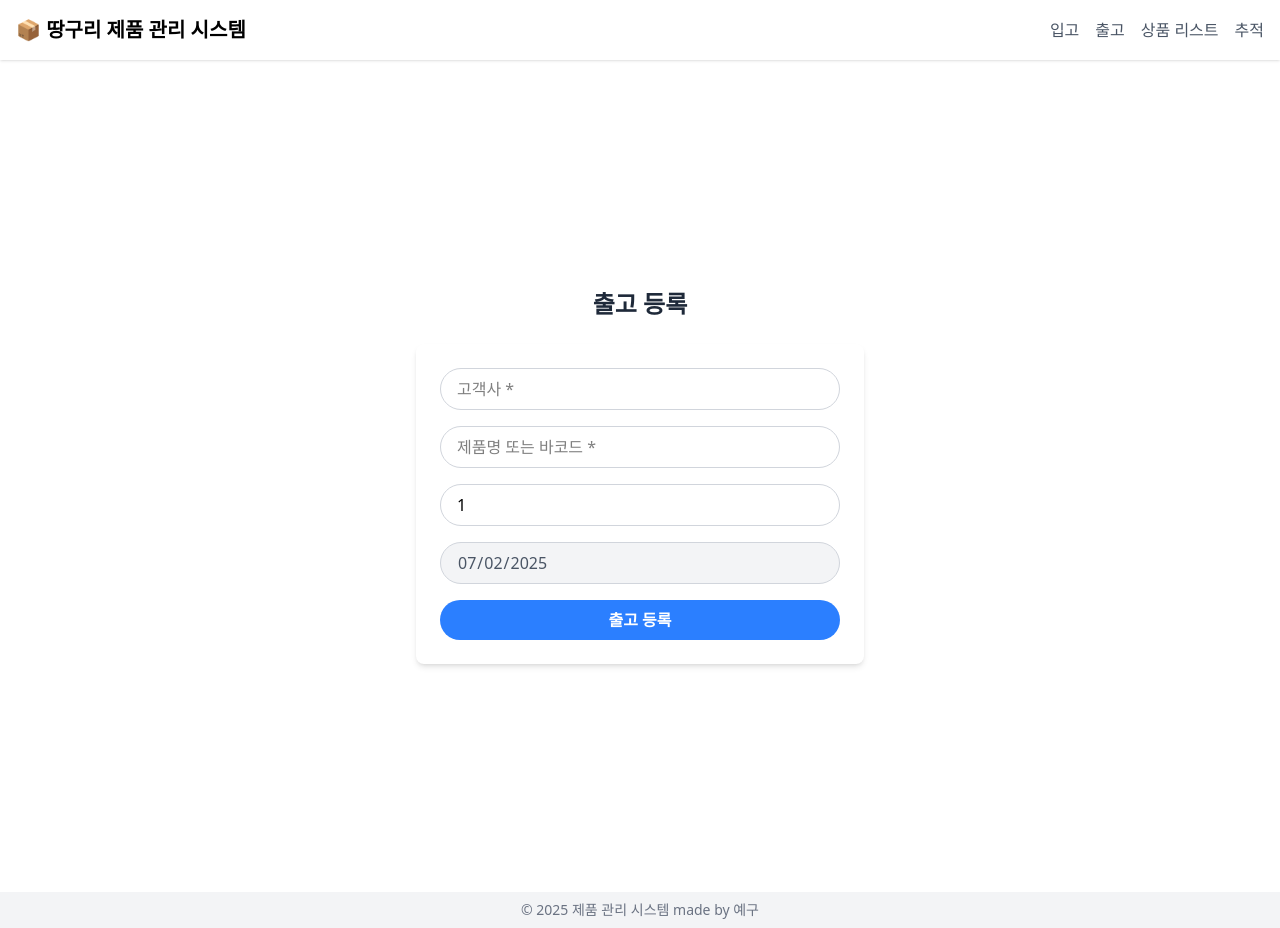
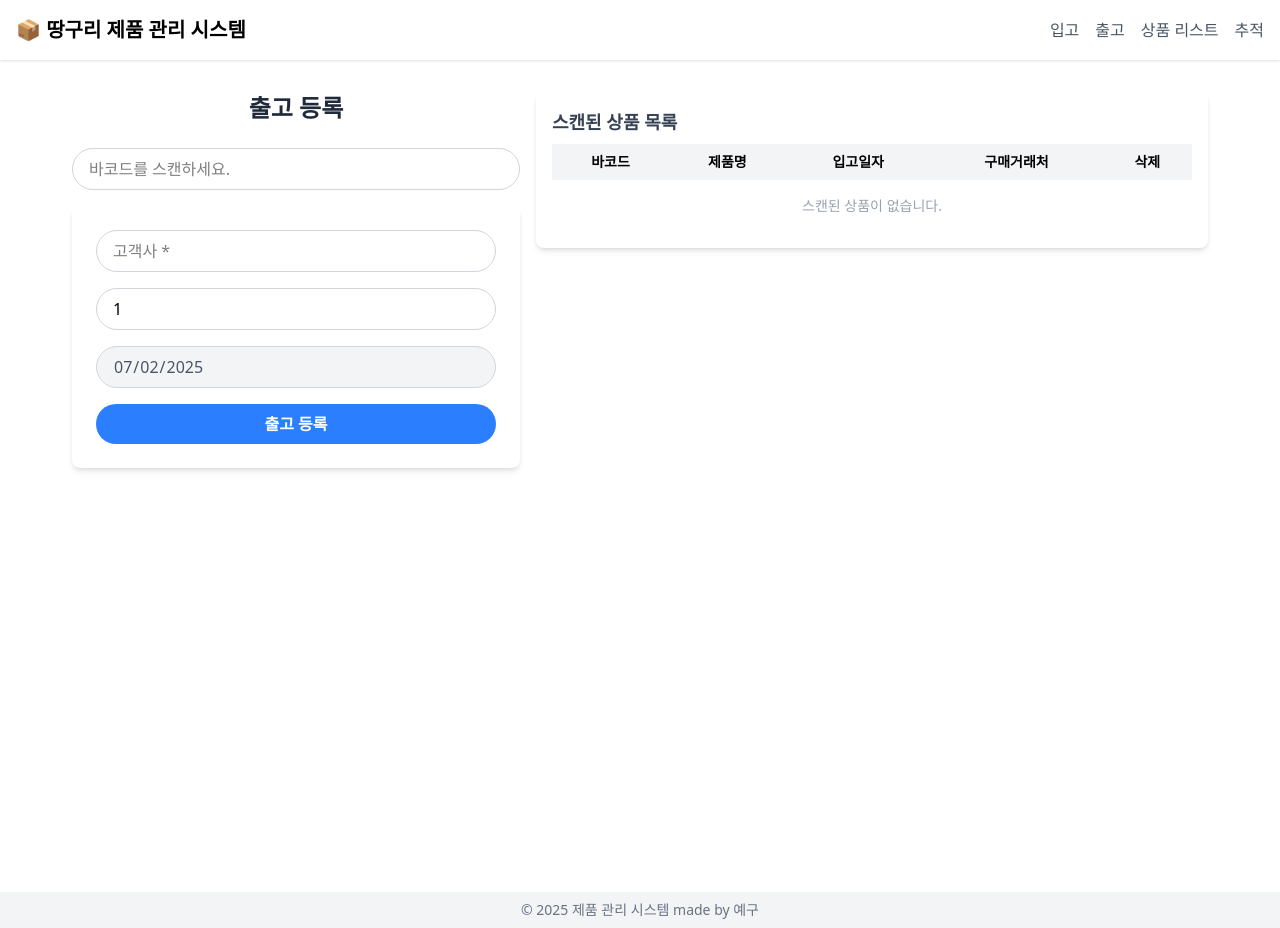
Before and after one commit to yaejin9503/WMS-SSE, a Next.js app: page /outbound in a window 1280 px wide. Built offline with nearby package versions, Linux system fonts and the light colour scheme.

Commit message:
feat:출고 상품리스트 보여주기 기능 추가

```diff
--- a/app/api/shipments/register/route.ts
+++ b/app/api/shipments/register/route.ts
@@ -5,22 +5,29 @@ import { supabase } from "@/lib/supabaseClient";
 export async function POST(req: NextRequest) {
   try {
     const body = await req.json();
-    const { product_id, quantity, customer } = body;
+    const { customer, items } = body;
 
-    const { data, error } = await supabase
-      .from("shipments")
-      .insert([{ product_id, quantity, customer }])
-      .single();
+    if (!customer || !items || !Array.isArray(items) || items.length === 0) {
+      return NextResponse.json({ error: "필수 데이터 누락" }, { status: 400 });
+    }
+
+    const insertData = items.map((item: any) => ({
+      product_id: item.product_id,
+      quantity: item.quantity || 1,
+      customer,
+      shipment_date: new Date().toISOString().split("T")[0],
+    }));
+
+    const { data, error } = await supabase.from("shipments").insert(insertData);
 
     if (error) {
-      return NextResponse.json({ error: error.message }, { status: 400 });
+      console.error("Supabase insert error:", error.message);
+      return NextResponse.json({ error: error.message }, { status: 500 });
     }
 
-    return NextResponse.json(data, { status: 200 });
+    return NextResponse.json({ success: true, data });
   } catch (err: any) {
-    return NextResponse.json(
-      { error: err.message || "Internal Server Error" },
-      { status: 500 }
-    );
+    console.error("API error:", err.message);
+    return NextResponse.json({ error: "서버 오류" }, { status: 500 });
   }
 }
--- a/package.json
+++ b/package.json
@@ -10,6 +10,7 @@
   },
   "dependencies": {
     "@supabase/supabase-js": "^2.50.2",
+    "framer-motion": "^12.22.0",
     "next": "15.3.4",
     "react": "^19.0.0",
     "react-dom": "^19.0.0",
--- a/src/components/ProductOutboundForm.tsx
+++ b/src/components/ProductOutboundForm.tsx
@@ -2,34 +2,37 @@
 "use client";
 
 import { useState } from "react";
+import { motion, AnimatePresence } from "framer-motion";
+
+interface ScannedProduct {
+  id: string;
+  barcode: string;
+  name: string;
+  arrival_date: string;
+  supplier: string;
+}
 
 export default function ProductOutboundForm() {
   const today = new Date().toISOString().split("T")[0];
 
+  const [barcode, setBarcode] = useState("");
+  // const [productName, setProductName] = useState("");
+  const [quantity, setQuantity] = useState(1);
   const [customer, setCustomer] = useState("");
-  const [barcode, setBarcode] = useState("");
-  const [quantity, setQuantity] = useState(1);
   const [loading, setLoading] = useState(false);
+  const [scannedProducts, setScannedProducts] = useState<ScannedProduct[]>([]);
 
-  const handleSubmit = async (e: React.FormEvent) => {
-    e.preventDefault();
+  const fetchProduct = async (barcode: string) => {
+    if (!barcode) return;
 
-    if (!customer) {
-      alert("고객사는 필수입니다.");
-      return;
-    }
-    if (!barcode) {
-      alert("바코드는 필수입니다.");
-      return;
-    }
-    if (quantity < 1) {
-      alert("수량은 1 이상이어야 합니다.");
+    // 중복 스캔 방지
+    const isAlreadyScanned = scannedProducts.some((p) => p.barcode === barcode);
+    if (isAlreadyScanned) {
+      alert("이미 스캔된 바코드입니다.");
       return;
     }
 
-    setLoading(true);
     try {
-      // 1️⃣ 제품 바코드로 제품 정보 조회
       const resProduct = await fetch(
         `/api/products/trace?barcode=${encodeURIComponent(barcode)}`
       );
@@ -39,30 +42,63 @@ export default function ProductOutboundForm() {
       }
       const productData = await resProduct.json();
 
-      if (!productData.id) {
-        throw new Error("해당 바코드의 제품이 존재하지 않습니다.");
-      }
+      setScannedProducts((prev) => [
+        ...prev,
+        {
+          id: productData.id,
+          barcode,
+          name: productData.name || "알 수 없음",
+          arrival_date: productData.arrival_date || "미지정",
+          supplier: productData.supplier || "미지정",
+        },
+      ]);
+      setQuantity(scannedProducts.length + 1); // 수량은 스캔된 제품 수로 설정
+    } catch (err: any) {
+      alert(err.message);
+    }
+  };
 
-      // 2️⃣ 출고 등록
-      const resShipment = await fetch("/api/shipments/register", {
+  const removeScannedProduct = (index: number) => {
+    setScannedProducts((prev) => prev.filter((_, i) => i !== index));
+  };
+
+  const handleSubmit = async (e: React.FormEvent) => {
+    e.preventDefault();
+
+    if (!customer) {
+      alert("고객사는 필수입니다.");
+      return;
+    }
+
+    if (scannedProducts.length === 0) {
+      alert("출고할 상품이 없습니다.");
+      return;
+    }
+
+    setLoading(true);
+    try {
+      const payload = {
+        customer,
+        items: scannedProducts.map((p) => ({
+          product_id: p.id,
+          quantity: 1, // 각 스캔은 1개 단위
+        })),
+      };
+
+      const res = await fetch("/api/shipments/register", {
         method: "POST",
         headers: { "Content-Type": "application/json" },
-        body: JSON.stringify({
-          product_id: productData.id,
-          quantity,
-          customer,
-        }),
+        body: JSON.stringify(payload),
       });
 
-      if (!resShipment.ok) {
-        const err = await resShipment.json();
+      if (!res.ok) {
+        const err = await res.json();
         throw new Error(err.error || "출고 등록 실패");
       }
 
-      alert("출고 등록 성공!");
-      // 폼 초기화
+      alert("모든 출고 등록 성공!");
+      setScannedProducts([]);
       setCustomer("");
-      setBarcode("");
       setQuantity(1);
     } catch (err: any) {
       alert(`에러: ${err.message}`);
@@ -72,28 +108,43 @@ export default function ProductOutboundForm() {
   };
 
   return (
-    <div className="min-h-screen bg-white flex items-center justify-center p-4">
+    <div className="min-h-screen bg-white flex flex-col md:flex-row items-start justify-center p-4 space-y-4 md:space-y-0 md:space-x-4">
       <div className="w-full max-w-md">
         <h1 className="text-2xl font-bold mb-6 text-center text-gray-800">
           출고 등록
         </h1>
+
+        <input
+          type="text"
+          value={barcode}
+          onChange={(e) => setBarcode(e.target.value)}
+          placeholder="바코드를 스캔하세요."
+          className="w-full rounded-full border border-gray-300 px-4 py-2 focus:outline-none focus:ring-2 focus:ring-blue-400 mb-4"
+          onKeyDown={(e) => {
+            if (e.key === "Enter") {
+              e.preventDefault();
+              fetchProduct(barcode);
+              setBarcode("");
+            }
+          }}
+        />
         <form
           onSubmit={handleSubmit}
           className="space-y-4 bg-white p-6 rounded-lg shadow-md"
         >
+          {/* <input
+            type="text"
+            value={productName}
+            onChange={(e) => setProductName(e.target.value)}
+            placeholder="제품명 *"
+            className="w-full rounded-full border border-gray-300 px-4 py-2 focus:outline-none focus:ring-2 focus:ring-blue-400"
+          /> */}
+
           <input
             type="text"
             value={customer}
             onChange={(e) => setCustomer(e.target.value)}
             placeholder="고객사 *"
-            className="w-full rounded-full border border-gray-300 px-4 py-2 focus:outline-none focus:ring-2 focus:ring-blue-400"
-          />
-
-          <input
-            type="text"
-            value={barcode}
-            onChange={(e) => setBarcode(e.target.value)}
-            placeholder="제품명 또는 바코드 *"
             className="w-full rounded-full border border-gray-300 px-4 py-2 focus:outline-none focus:ring-2 focus:ring-blue-400"
           />
 
@@ -124,6 +175,71 @@ export default function ProductOutboundForm() {
           </button>
         </form>
       </div>
+
+      <div className="flex-1 w-full max-w-2xl bg-white rounded-lg shadow-md p-4">
+        <h2 className="text-lg font-bold mb-2 text-gray-700">
+          스캔된 상품 목록
+        </h2>
+        <table className="w-full table-auto text-sm">
+          <thead className="bg-gray-100">
+            <tr>
+              <th className="py-2 px-2">바코드</th>
+              <th className="py-2 px-2">제품명</th>
+              <th className="py-2 px-2">입고일자</th>
+              <th className="py-2 px-2">구매거래처</th>
+              <th className="py-2 px-2">삭제</th>
+            </tr>
+          </thead>
+          <tbody>
+            <AnimatePresence>
+              {scannedProducts.map((item, index) => (
+                <motion.tr
+                  key={`${item.barcode}-${index}`}
+                  initial={{ opacity: 0, y: -5 }}
+                  animate={{ opacity: 1, y: 0 }}
+                  exit={{ opacity: 0, y: -5 }}
+                  transition={{ duration: 0.3 }}
+                  className="text-center"
+                >
+                  <td className="py-1 px-2">{item.barcode}</td>
+                  <td className="py-1 px-2">{item.name}</td>
+                  <td className="py-1 px-2">{item.arrival_date}</td>
+                  <td className="py-1 px-2">{item.supplier}</td>
+                  <td className="py-1 px-2">
+                    <button
+                      onClick={() => removeScannedProduct(index)}
+                      className="text-red-500 hover:text-red-700"
+                      aria-label="삭제"
+                    >
+                      <svg
+                        xmlns="http://www.w3.org/2000/svg"
+                        className="h-4 w-4 inline"
+                        fill="none"
+                        viewBox="0 0 24 24"
+                        stroke="currentColor"
+                      >
+                        <path
+                          strokeLinecap="round"
+                          strokeLinejoin="round"
+                          strokeWidth={2}
+                          d="M6 18L18 6M6 6l12 12"
+                        />
+                      </svg>
+                    </button>
+                  </td>
+                </motion.tr>
+              ))}
+            </AnimatePresence>
+            {scannedProducts.length === 0 && (
+              <tr>
+                <td colSpan={5} className="text-center text-gray-400 py-4">
+                  스캔된 상품이 없습니다.
+                </td>
+              </tr>
+            )}
+          </tbody>
+        </table>
+      </div>
     </div>
   );
 }
```
Also changed, not shown: 1 other file (tests, documents, lock files or other folders).
